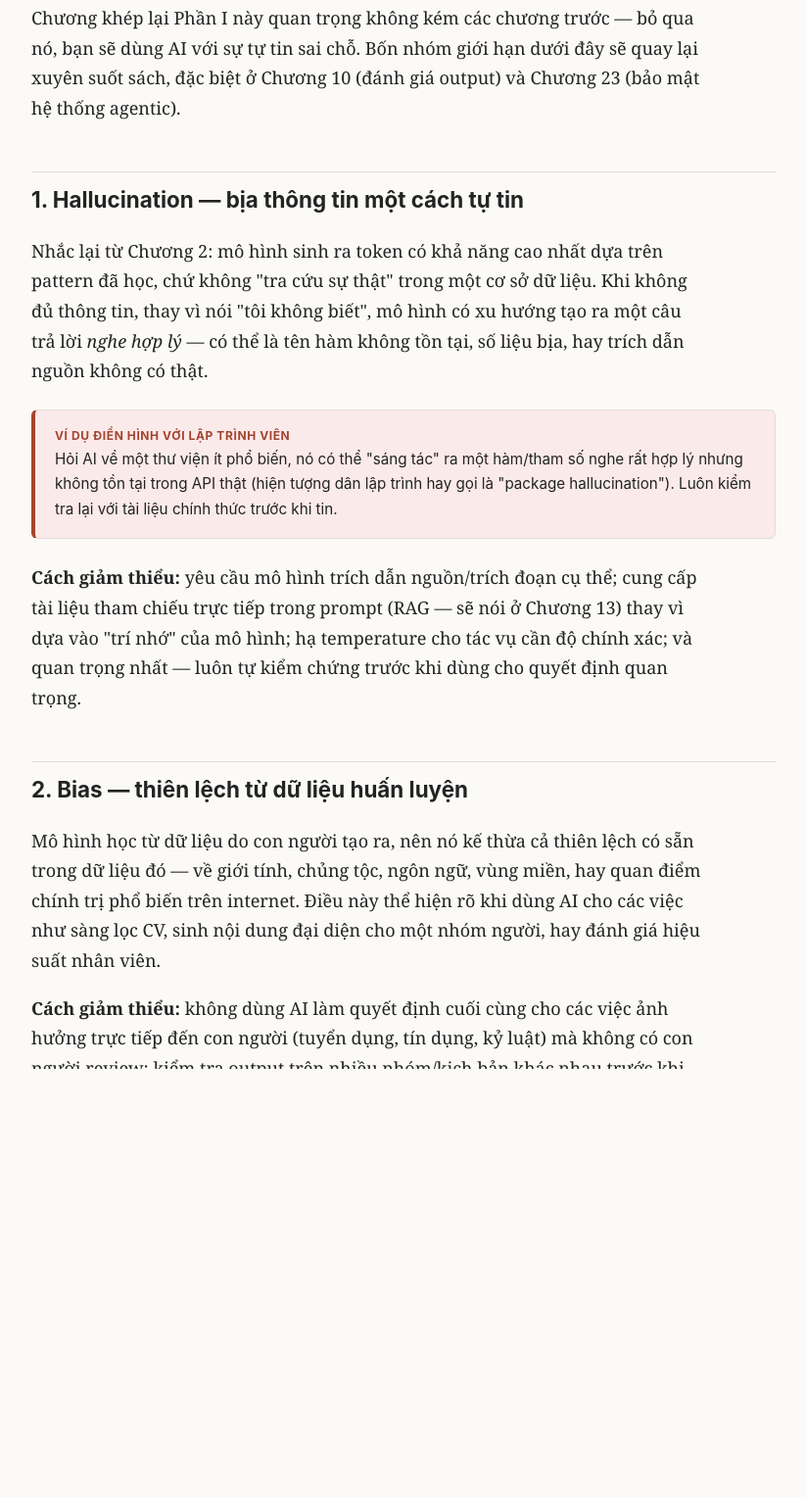
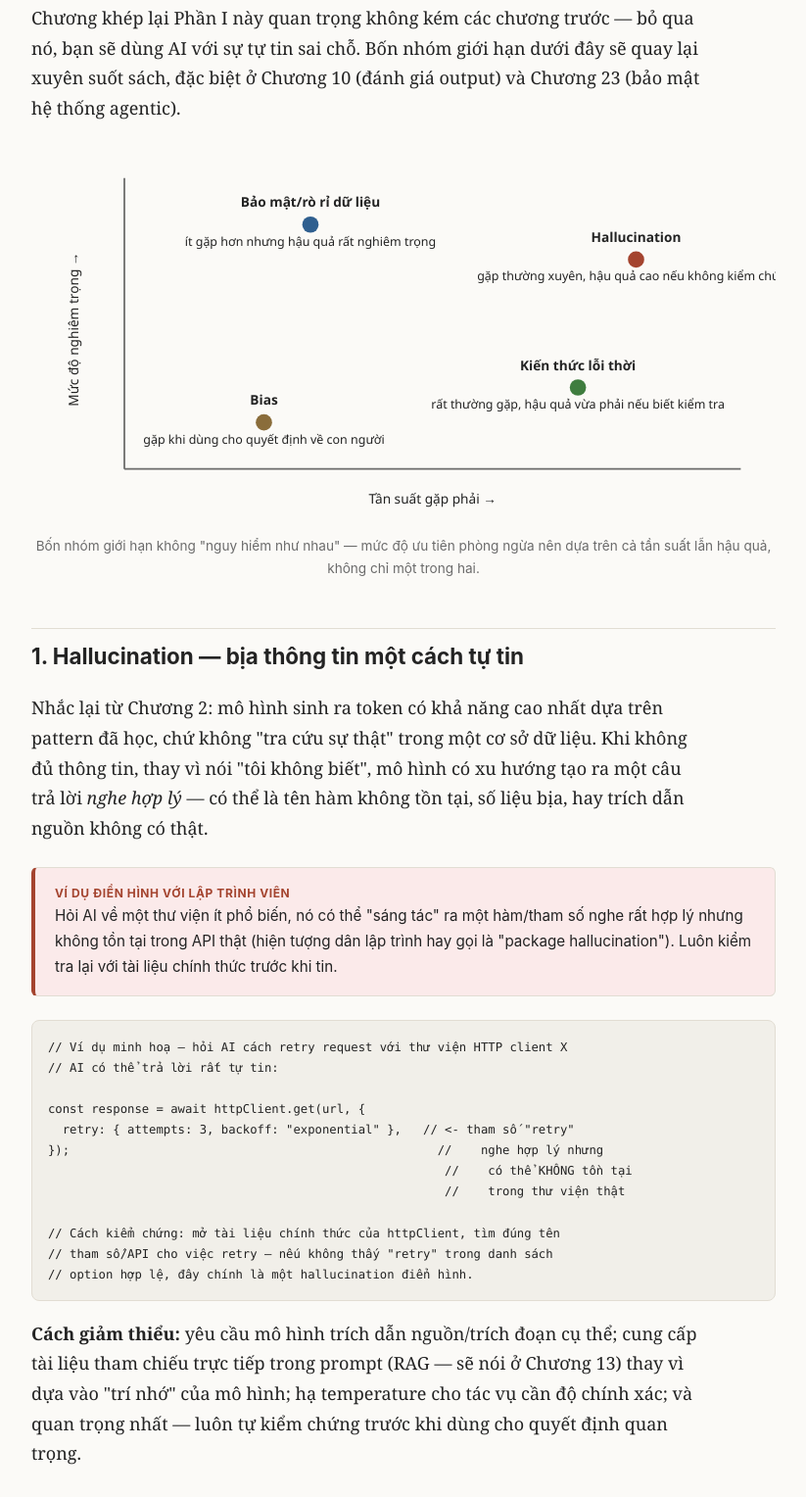
Before and after one commit to phamtuanchip/AI_book, a plain HTML site: page chapters/04-gioi-han-va-rui-ro.html in a window 1280 px wide. Shown: the part 180-1708 px from the top of the page at 98% size, without its empty margins (228-1051 px from the left). Drawn offline with Linux system fonts and the light colour scheme.

Commit message:
Enrich Chapter 4 with a risk matrix diagram and a hallucination code example
Co-Authored-By: Claude Sonnet 5 <noreply@anthropic.com>

```diff
--- a/chapters/04-gioi-han-va-rui-ro.html
+++ b/chapters/04-gioi-han-va-rui-ro.html
@@ -17,6 +17,37 @@
 tự tin sai chỗ. Bốn nhóm giới hạn dưới đây sẽ quay lại xuyên suốt sách, đặc biệt ở Chương 10 (đánh giá
 output) và Chương 23 (bảo mật hệ thống agentic).</p>
 
+<figure>
+<svg viewBox="0 0 640 320" role="img" aria-label="Ma trận rủi ro: tần suất gặp phải so với mức độ nghiêm trọng cho 4 nhóm giới hạn của AI">
+  <g font-family="Segoe UI, Arial, sans-serif" font-size="11.5" fill="#232323">
+    <!-- axes -->
+    <line x1="80" y1="20" x2="80" y2="270" stroke="#6b6b6b" stroke-width="1.5"/>
+    <line x1="80" y1="270" x2="610" y2="270" stroke="#6b6b6b" stroke-width="1.5"/>
+    <text x="40" y="150" text-anchor="middle" transform="rotate(-90 40 150)">Mức độ nghiêm trọng →</text>
+    <text x="345" y="300" text-anchor="middle">Tần suất gặp phải →</text>
+
+    <!-- points -->
+    <circle cx="520" cy="90" r="7" fill="#a4442f"/>
+    <text x="520" y="75" text-anchor="middle" font-weight="700">Hallucination</text>
+    <text x="520" y="108" text-anchor="middle" font-size="10.5">gặp thường xuyên, hậu quả cao nếu không kiểm chứng</text>
+
+    <circle cx="240" cy="60" r="7" fill="#2f5f8f"/>
+    <text x="240" y="45" text-anchor="middle" font-weight="700">Bảo mật/rò rỉ dữ liệu</text>
+    <text x="240" y="78" text-anchor="middle" font-size="10.5">ít gặp hơn nhưng hậu quả rất nghiêm trọng</text>
+
+    <circle cx="470" cy="200" r="7" fill="#3f7d3f"/>
+    <text x="470" y="185" text-anchor="middle" font-weight="700">Kiến thức lỗi thời</text>
+    <text x="470" y="218" text-anchor="middle" font-size="10.5">rất thường gặp, hậu quả vừa phải nếu biết kiểm tra</text>
+
+    <circle cx="200" cy="230" r="7" fill="#8a6d3b"/>
+    <text x="200" y="215" text-anchor="middle" font-weight="700">Bias</text>
+    <text x="200" y="248" text-anchor="middle" font-size="10.5">gặp khi dùng cho quyết định về con người</text>
+  </g>
+</svg>
+<figcaption>Bốn nhóm giới hạn không "nguy hiểm như nhau" — mức độ ưu tiên phòng ngừa nên dựa trên cả tần
+suất lẫn hậu quả, không chỉ một trong hai.</figcaption>
+</figure>
+
 <h2>1. Hallucination — bịa thông tin một cách tự tin</h2>
 
 <p>Nhắc lại từ Chương 2: mô hình sinh ra token có khả năng cao nhất dựa trên pattern đã học, chứ không
@@ -30,6 +61,19 @@ Hỏi AI về một thư viện ít phổ biến, nó có thể "sáng tác" ra
 tồn tại trong API thật (hiện tượng dân lập trình hay gọi là "package hallucination"). Luôn kiểm tra lại
 với tài liệu chính thức trước khi tin.
 </div>
+
+<pre><code>// Ví dụ minh hoạ — hỏi AI cách retry request với thư viện HTTP client X
+// AI có thể trả lời rất tự tin:
+
+const response = await httpClient.get(url, {
+  retry: { attempts: 3, backoff: "exponential" },   // <- tham số "retry"
+});                                                   //    nghe hợp lý nhưng
+                                                       //    có thể KHÔNG tồn tại
+                                                       //    trong thư viện thật
+
+// Cách kiểm chứng: mở tài liệu chính thức của httpClient, tìm đúng tên
+// tham số/API cho việc retry — nếu không thấy "retry" trong danh sách
+// option hợp lệ, đây chính là một hallucination điển hình.</code></pre>
 
 <p><strong>Cách giảm thiểu:</strong> yêu cầu mô hình trích dẫn nguồn/trích đoạn cụ thể; cung cấp tài liệu
 tham chiếu trực tiếp trong prompt (RAG — sẽ nói ở Chương 13) thay vì dựa vào "trí nhớ" của mô hình; hạ
```
